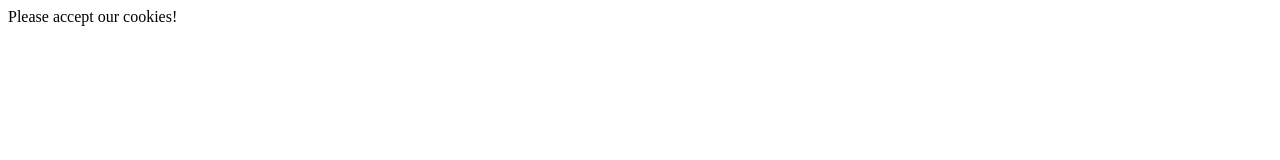
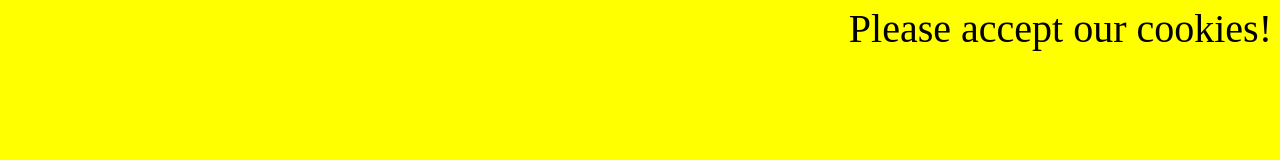
Before and after one commit to tejasrinainala/FirstCss, a plain HTML site: page index.html in a window 1280 px wide. Drawn offline with Linux system fonts and the light colour scheme.

Commit message:
Edited link tag

```diff
--- a/index.html
+++ b/index.html
@@ -1,6 +1,6 @@
 <!doctype html>
 <html>
-    <link ref="stylesheet" href="style.css">
+    <link rel="stylesheet" href="style.css"/>
 </html>
 <body>
     Please accept our cookies!
```
